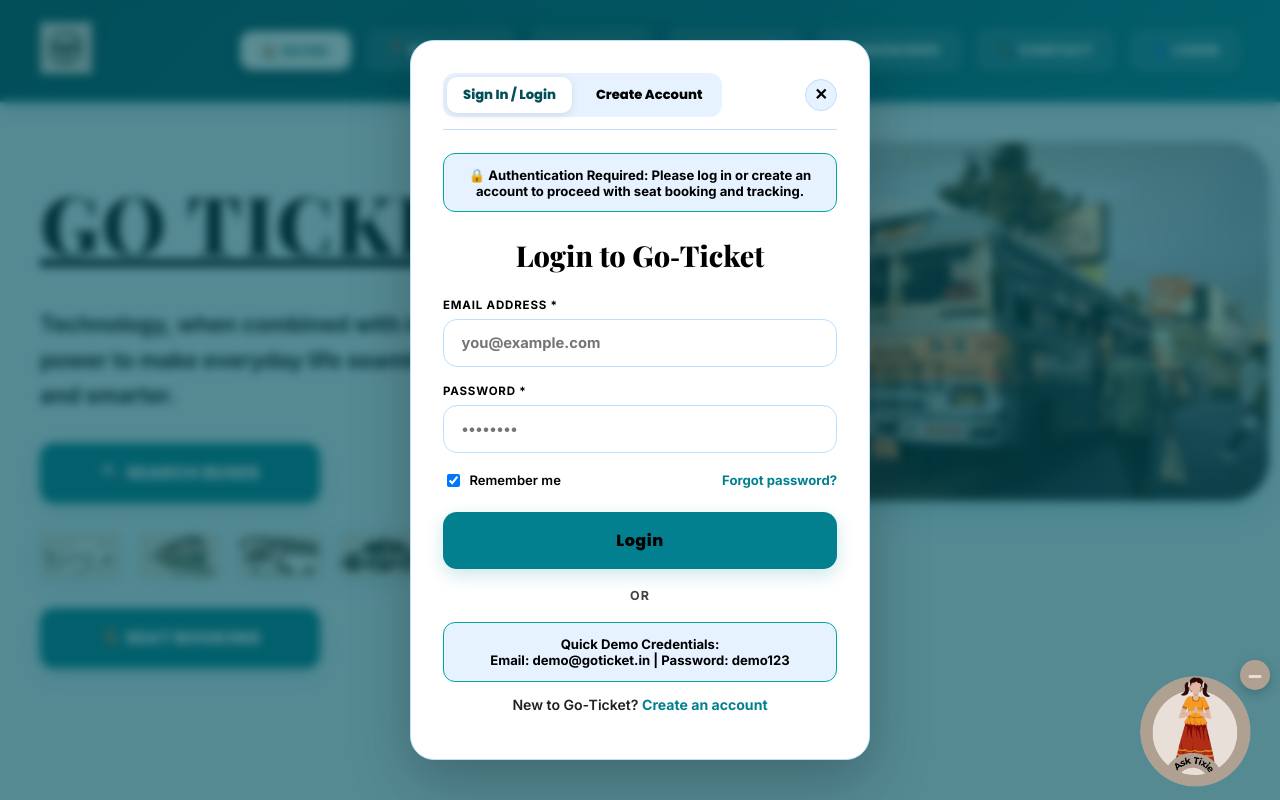
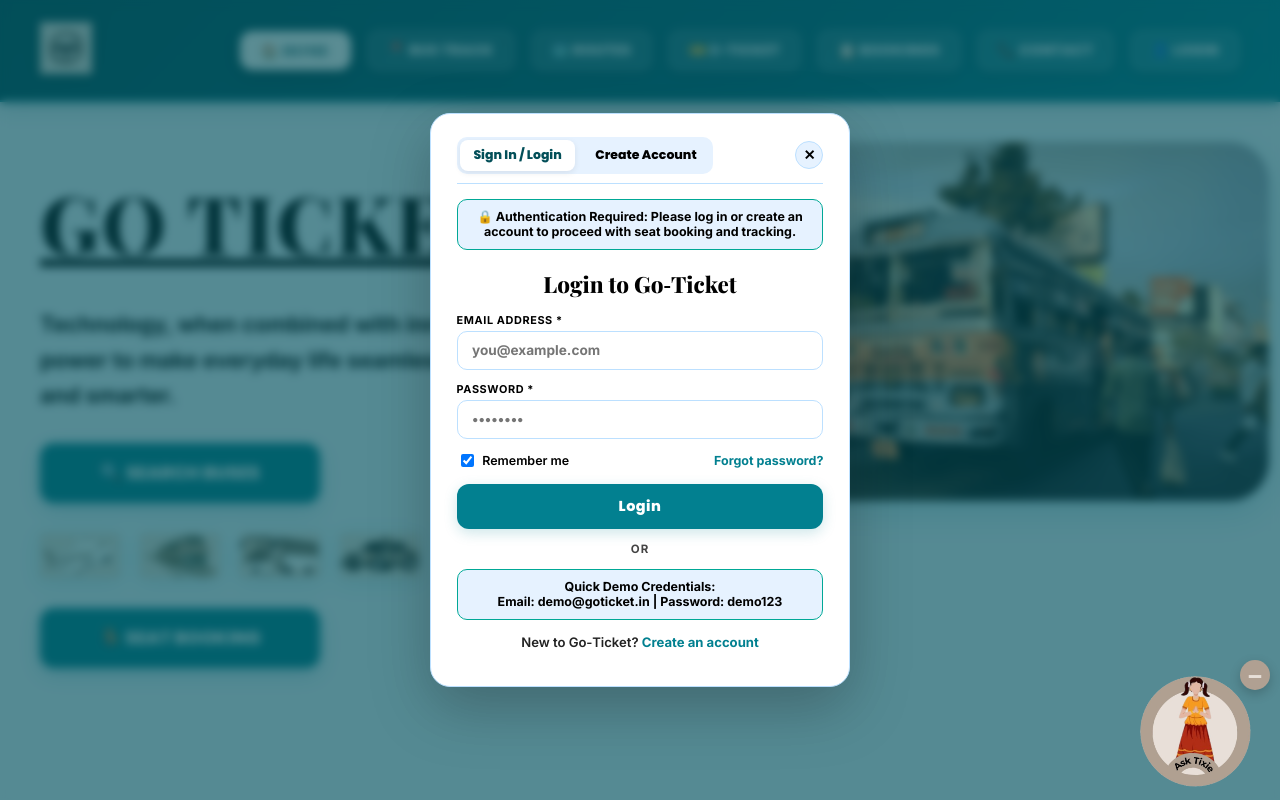
Before and after one commit to jaishree-verma/Go-Ticket, a React (Create React App) app: page / in a window 1280 px wide. Shown: the top 800 px of the page. Built offline with nearby package versions, Linux system fonts and the light colour scheme; a web font is replaced by a local one.

Commit message:
style: reduce height and padding of Login/Create Account modal box to prevent top clipping and add internal scroll

```diff
--- a/src/stylespages/login-signup.module.css
+++ b/src/stylespages/login-signup.module.css
@@ -1,5 +1,5 @@
 /* ═══════════════════════════════════════════════════════════
-   Login & Signup Modules — Very Light Blue & Teal Theme
+   Login & Signup Modules — Compact Modal & Very Light Blue Theme
    Palette: #f0f8ff / #e6f2ff background | #028090 / #00a896 Teal UI
    Typography: Solid Black (#000000) with Playfair Display highlights
 ═══════════════════════════════════════════════════════════ */
@@ -16,46 +16,50 @@
   justify-content: center;
   align-items: center;
   z-index: 9999;
-  padding: 1rem;
+  padding: 0.8rem;
+  overflow-y: auto;
 }
 
 .modalCard {
   background: #ffffff;
-  border-radius: 24px;
-  padding: 2rem;
-  max-width: 460px;
+  border-radius: 20px;
+  padding: 1.4rem 1.6rem;
+  max-width: 420px;
   width: 100%;
+  max-height: 90vh;
+  overflow-y: auto;
   box-shadow: 0 20px 60px rgba(0, 0, 0, 0.25);
   border: 1.5px solid #bce0ff;
   position: relative;
   box-sizing: border-box;
+  margin: auto;
 }
 
 .modalHeaderRow {
   display: flex;
   justify-content: space-between;
   align-items: center;
-  margin-bottom: 1.4rem;
-  padding-bottom: 0.8rem;
+  margin-bottom: 0.9rem;
+  padding-bottom: 0.6rem;
   border-bottom: 1.5px solid #bce0ff;
 }
 
 .tabToggleRow {
   display: flex;
-  gap: 0.5rem;
+  gap: 0.4rem;
   background: #e6f2ff;
-  padding: 0.25rem;
-  border-radius: 12px;
+  padding: 0.2rem;
+  border-radius: 10px;
 }
 
 .tabBtn {
-  padding: 0.5rem 1rem;
+  padding: 0.4rem 0.85rem;
   border: none;
-  border-radius: 10px;
+  border-radius: 8px;
   background: transparent;
   color: #000000;
   font-family: 'Poppins', sans-serif;
-  font-size: 0.82rem;
+  font-size: 0.78rem;
   font-weight: 800;
   cursor: pointer;
   transition: all 0.2s ease;
@@ -64,15 +68,15 @@
 .tabBtnActive {
   background: #ffffff;
   color: #034f59;
-  box-shadow: 0 2px 8px rgba(0,0,0,0.1);
+  box-shadow: 0 2px 6px rgba(0,0,0,0.08);
 }
 
 .closeModalBtn {
   background: #e6f2ff;
   border: 1.5px solid #bce0ff;
   border-radius: 50%;
-  width: 32px; height: 32px;
-  font-size: 1rem;
+  width: 28px; height: 28px;
+  font-size: 0.88rem;
   font-weight: 800;
   color: #000000;
   cursor: pointer;
@@ -89,10 +93,10 @@
 .bookingRequiredBanner {
   background: #e6f2ff;
   border: 1.5px solid #00a896;
-  border-radius: 12px;
-  padding: 0.8rem 1rem;
-  margin-bottom: 1.2rem;
-  font-size: 0.82rem;
+  border-radius: 10px;
+  padding: 0.6rem 0.85rem;
+  margin-bottom: 0.9rem;
+  font-size: 0.78rem;
   color: #000000;
   text-align: center;
   font-weight: 700;
@@ -108,33 +112,33 @@
 
 .heading {
   font-family: 'Playfair Display', serif;
-  font-size: 1.8rem;
+  font-size: 1.4rem;
   font-weight: 800;
   color: #000000;
-  margin-bottom: 1.5rem;
+  margin-bottom: 0.9rem;
   text-align: center;
 }
 
 .formGroup {
   display: flex;
   flex-direction: column;
-  margin-bottom: 1.1rem;
+  margin-bottom: 0.75rem;
 }
 
 .label {
-  font-size: 0.72rem;
+  font-size: 0.68rem;
   font-weight: 800;
   text-transform: uppercase;
-  letter-spacing: 0.8px;
+  letter-spacing: 0.6px;
   color: #000000;
-  margin-bottom: 0.4rem;
+  margin-bottom: 0.25rem;
 }
 
 .input {
-  padding: 0.88rem 1.1rem;
+  padding: 0.65rem 0.9rem;
   border: 1.5px solid #bce0ff;
-  border-radius: 14px;
-  font-size: 0.92rem;
+  border-radius: 10px;
+  font-size: 0.85rem;
   font-family: 'Inter', sans-serif;
   font-weight: 700;
   outline: none;
@@ -154,45 +158,45 @@
   display: flex;
   justify-content: space-between;
   align-items: center;
-  font-size: 0.82rem;
+  font-size: 0.78rem;
   color: #000000;
-  margin-bottom: 1.4rem;
+  margin-bottom: 0.9rem;
   font-weight: 600;
 }
 
 .checkboxRow {
   display: flex;
   align-items: center;
-  gap: 0.4rem;
+  gap: 0.35rem;
   cursor: pointer;
 }
 
 .submit {
   width: 100%;
-  padding: 1rem;
+  padding: 0.75rem;
   background: #028090;
-  color: #000000;
+  color: #ffffff; /* White font on Submit button */
   border: none;
-  border-radius: 14px;
-  font-size: 1rem;
+  border-radius: 12px;
+  font-size: 0.9rem;
   font-weight: 800;
   font-family: 'Poppins', sans-serif;
   cursor: pointer;
   letter-spacing: 0.5px;
   transition: transform 0.2s, background 0.2s;
-  box-shadow: 0 6px 18px rgba(2, 128, 144, 0.2);
+  box-shadow: 0 4px 14px rgba(2, 128, 144, 0.2);
 }
 
 .submit:hover {
   background: #00a896;
-  color: #000000;
-  transform: translateY(-2px);
+  color: #ffffff;
+  transform: translateY(-1px);
 }
 
 .divider {
   text-align: center;
-  margin: 1.2rem 0;
-  font-size: 0.78rem;
+  margin: 0.8rem 0;
+  font-size: 0.72rem;
   font-weight: 700;
   color: #444444;
   text-transform: uppercase;
@@ -202,9 +206,9 @@
 .demoNoticeBox {
   background: #e6f2ff;
   border: 1.5px solid #00a896;
-  border-radius: 12px;
-  padding: 0.8rem 1rem;
-  font-size: 0.82rem;
+  border-radius: 10px;
+  padding: 0.6rem 0.85rem;
+  font-size: 0.78rem;
   color: #000000;
   text-align: center;
   font-weight: 700;
@@ -212,9 +216,10 @@
 
 .prompt {
   text-align: center;
-  font-size: 0.88rem;
+  font-size: 0.82rem;
   color: #222222;
   font-weight: 600;
+  margin-top: 0.6rem;
 }
 
 .link {
@@ -230,10 +235,10 @@
 .errorBox {
   background: #fff5f5;
   border: 1.5px solid #feb2b2;
-  border-radius: 12px;
-  padding: 0.75rem 1rem;
-  margin-bottom: 1.2rem;
-  font-size: 0.88rem;
+  border-radius: 10px;
+  padding: 0.6rem 0.85rem;
+  margin-bottom: 0.8rem;
+  font-size: 0.8rem;
   color: #c53030;
   text-align: center;
   font-weight: 700;
@@ -242,10 +247,10 @@
 .successBanner {
   background: #e6f2ff;
   border: 1.5px solid #00a896;
-  border-radius: 12px;
-  padding: 0.85rem 1rem;
-  margin-bottom: 1.2rem;
-  font-size: 0.88rem;
+  border-radius: 10px;
+  padding: 0.6rem 0.85rem;
+  margin-bottom: 0.8rem;
+  font-size: 0.8rem;
   color: #000000;
   text-align: center;
   font-weight: 800;
```
